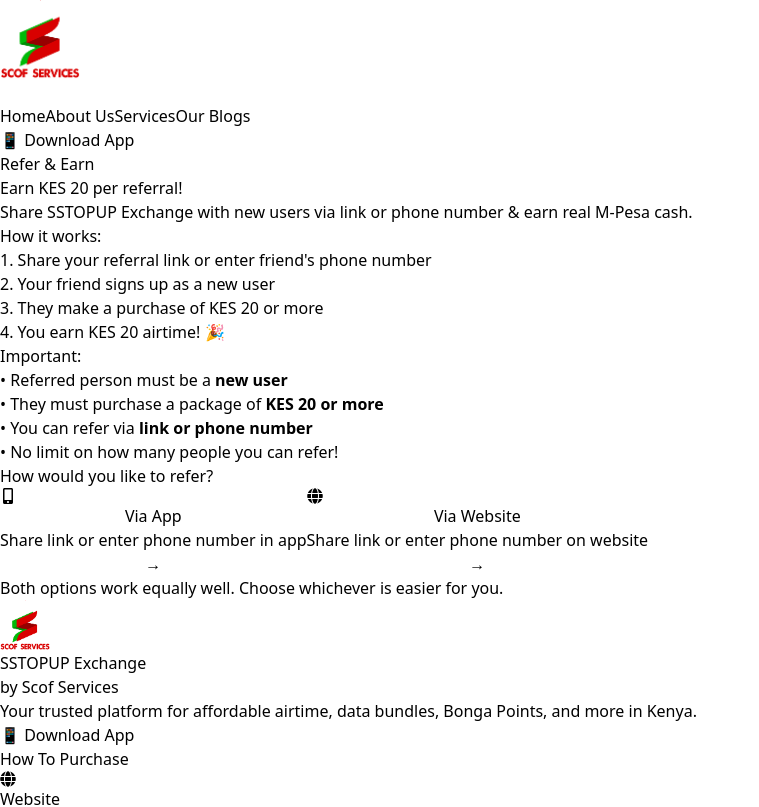
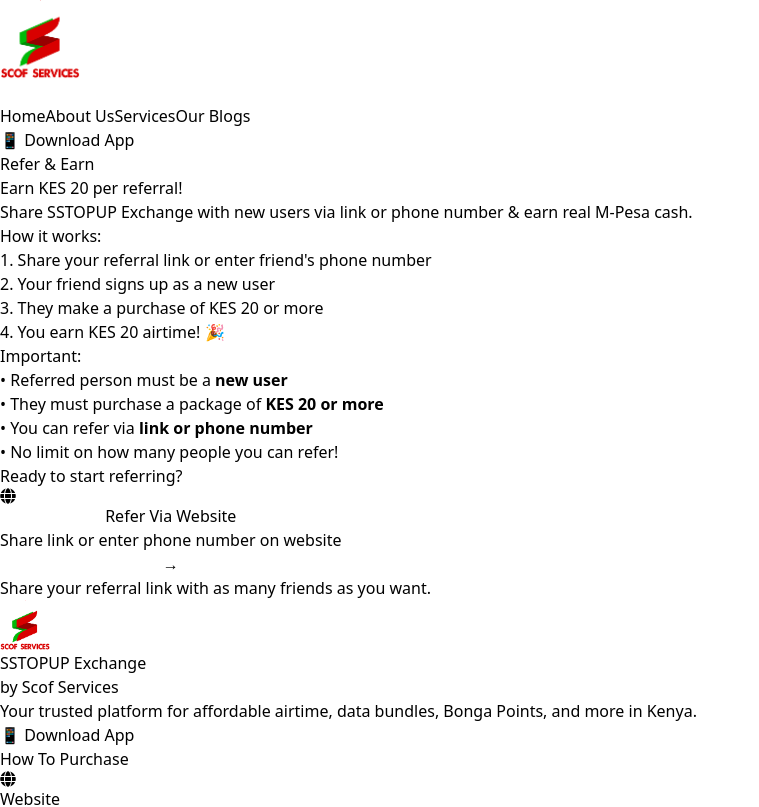
Before and after one commit to Towett01/scoff, a Next.js app: page /refer in a window 1280 px wide. Shown: the top 807 px of the page, without its empty margins (0-759 px from the left). Built offline with nearby package versions, Linux system fonts and the light colour scheme.

Commit message:
Remove app referral option, website only for now

```diff
--- a/src/app/(user)/refer/page.tsx
+++ b/src/app/(user)/refer/page.tsx
@@ -1,12 +1,12 @@
 "use client";
 import { useState } from "react";
 import Link from "next/link";
-import { FaMobileAlt, FaGlobe, FaWhatsapp } from "react-icons/fa";
+import { FaGlobe, FaWhatsapp } from "react-icons/fa";
 import { motion } from "framer-motion";
 import { trackReferMethodChosen, trackReferWhatsAppShare } from "@/lib/analytics";
 
 export default function ReferPage() {
-  const [chosen, setChosen] = useState<"app" | "website" | null>(null);
+  const [chosen, setChosen] = useState(false);
 
   return (
     <section className="min-h-screen bg-gradient-to-br from-green-50 via-white to-red-50 flex items-center justify-center px-4 py-16">
@@ -47,37 +47,21 @@
             </div>
 
             <p className="text-gray-700 font-semibold text-lg mb-6">
-              How would you like to refer?
+              Ready to start referring?
             </p>
 
             <div className="grid grid-cols-1 gap-4 mb-8">
               <motion.button
                 whileHover={{ scale: 1.02 }}
                 whileTap={{ scale: 0.98 }}
-                onClick={() => { setChosen("app"); trackReferMethodChosen("app"); }}
-                className="flex items-center gap-4 bg-orange-500 text-white px-6 py-5 rounded-2xl shadow-lg hover:bg-orange-600 transition"
-              >
-                <div className="bg-white bg-opacity-20 p-3 rounded-xl">
-                  <FaMobileAlt className="text-2xl" />
-                </div>
-                <div className="text-left">
-                  <p className="font-bold text-lg">Via App</p>
-                  <p className="text-orange-100 text-sm">Share link or enter phone number in app</p>
-                </div>
-                <span className="ml-auto text-2xl">→</span>
-              </motion.button>
-
-              <motion.button
-                whileHover={{ scale: 1.02 }}
-                whileTap={{ scale: 0.98 }}
-                onClick={() => { setChosen("website"); trackReferMethodChosen("website"); }}
+                onClick={() => { setChosen(true); trackReferMethodChosen("website"); }}
                 className="flex items-center gap-4 bg-purple-600 text-white px-6 py-5 rounded-2xl shadow-lg hover:bg-purple-700 transition"
               >
                 <div className="bg-white bg-opacity-20 p-3 rounded-xl">
                   <FaGlobe className="text-2xl" />
                 </div>
                 <div className="text-left">
-                  <p className="font-bold text-lg">Via Website</p>
+                  <p className="font-bold text-lg">Refer Via Website</p>
                   <p className="text-purple-100 text-sm">Share link or enter phone number on website</p>
                 </div>
                 <span className="ml-auto text-2xl">→</span>
@@ -85,7 +69,7 @@
             </div>
 
             <p className="text-xs text-gray-400">
-              Both options work equally well. Choose whichever is easier for you.
+              Share your referral link with as many friends as you want.
             </p>
           </motion.div>
         ) : (
@@ -98,12 +82,10 @@
             <div className="bg-white rounded-2xl shadow-xl p-8 mb-6">
               <div className="text-5xl mb-4">🎉</div>
               <h2 className="text-2xl font-bold text-gray-900 mb-2">
-                {chosen === "app" ? "Refer via App" : "Refer via Website"}
+                Refer via Website
               </h2>
               <p className="text-gray-500 mb-6">
-                {chosen === "app"
-                  ? "Open the SSTOPUP Exchange app and share your referral link or enter your friend's phone number."
-                  : "Visit the SSTOPUP Exchange website and share your referral link or enter your friend's phone number."}
+                Visit the SSTOPUP Exchange website and share your referral link or enter your friend&apos;s phone number.
               </p>
 
               <div className="bg-gray-50 border border-gray-200 rounded-xl px-5 py-4 mb-6 text-left">
@@ -114,23 +96,19 @@
               </div>
 
               <Link
-                href={chosen === "app" ? "https://scofhub.com/app" : "https://scofhub.com/topup"}
+                href="https://scofhub.com/topup"
                 target="_blank"
                 rel="noopener noreferrer"
-                className={`block text-white px-8 py-4 rounded-xl font-bold text-lg transition mb-4 ${
-                  chosen === "app"
-                    ? "bg-orange-500 hover:bg-orange-600"
-                    : "bg-purple-600 hover:bg-purple-700"
-                }`}
+                className="block text-white px-8 py-4 rounded-xl font-bold text-lg transition mb-4 bg-purple-600 hover:bg-purple-700"
               >
-                {chosen === "app" ? "Open App" : "Open Website"}
+                Open Website
               </Link>
 
               <button
-                onClick={() => setChosen(null)}
+                onClick={() => setChosen(false)}
                 className="text-sm text-gray-400 hover:text-gray-600 transition underline"
               >
-                Go back &amp; choose differently
+                Go back
               </button>
             </div>
 
```
